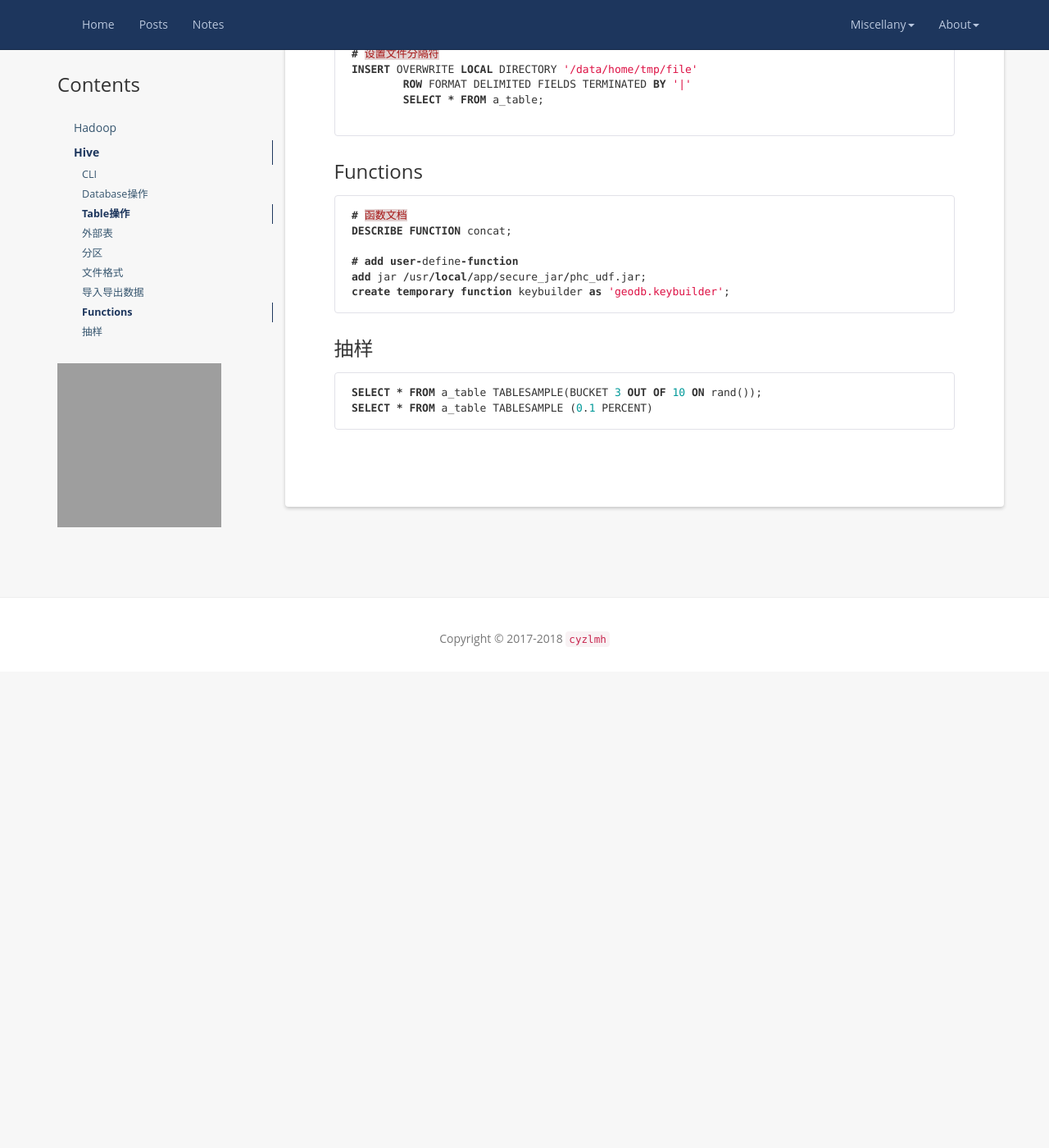
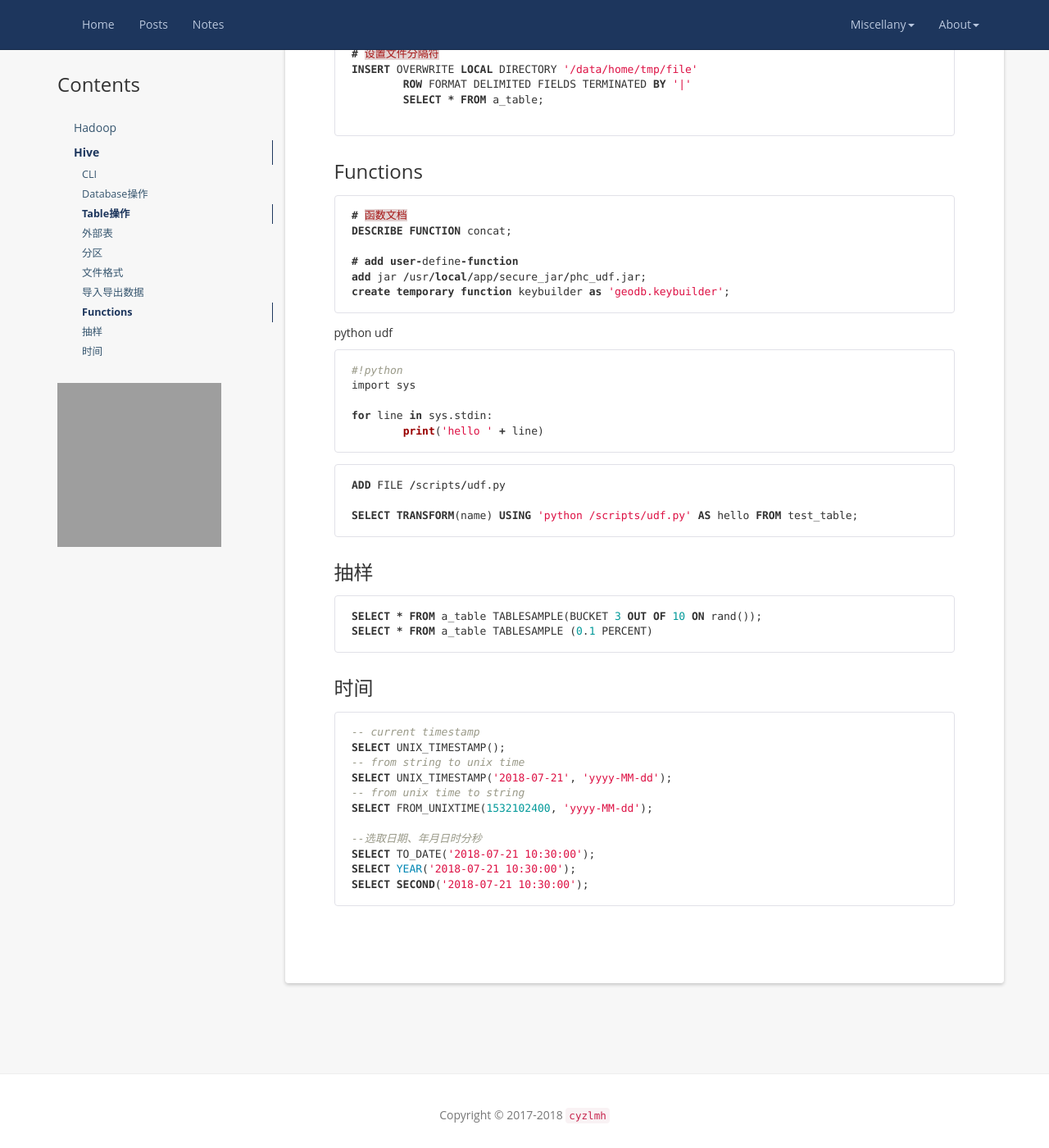
Before and after one commit to cyzlmh/cyzlmh.github.io, a Jekyll site: the page built from notes/Note-Hadoop.md, in a window 1280 px wide and 1400 px high, scrolled down 3864 px. Shown: the whole window at 82% size. Built offline with Jekyll 4.4.1, drawn with Linux system fonts in a browser that asks for light colours; nearby versions of some CDN libraries; before the commit the page ends 4683 px from its top, so only the background shows below that; grey boxes are pictures that could not be loaded.

Commit message:
some comments

````diff
--- a/notes/Note-Hadoop.md
+++ b/notes/Note-Hadoop.md
@@ -229,9 +229,40 @@ add jar /usr/local/app/secure_jar/phc_udf.jar;
 create temporary function keybuilder as 'geodb.keybuilder';
 ```
 
+python udf
+```python
+#!python
+import sys
+
+for line in sys.stdin:
+	print('hello ' + line)
+```
+```sql
+ADD FILE /scripts/udf.py
+
+SELECT TRANSFORM(name) USING 'python /scripts/udf.py' AS hello FROM test_table;
+```
+
 ### 抽样
 
 ```sql
 SELECT * FROM a_table TABLESAMPLE(BUCKET 3 OUT OF 10 ON rand());
 SELECT * FROM a_table TABLESAMPLE (0.1 PERCENT)
 ```
+
+
+### 时间
+
+```sql
+-- current timestamp
+SELECT UNIX_TIMESTAMP();
+-- from string to unix time
+SELECT UNIX_TIMESTAMP('2018-07-21', 'yyyy-MM-dd');
+-- from unix time to string
+SELECT FROM_UNIXTIME(1532102400, 'yyyy-MM-dd');
+
+--选取日期、年月日时分秒
+SELECT TO_DATE('2018-07-21 10:30:00');
+SELECT YEAR('2018-07-21 10:30:00');
+SELECT SECOND('2018-07-21 10:30:00');
+```
````
Also changed, not shown: books.md (+1 -0 lines), notes/Note-Linux.md (+3 -0 lines), 12 other files.
